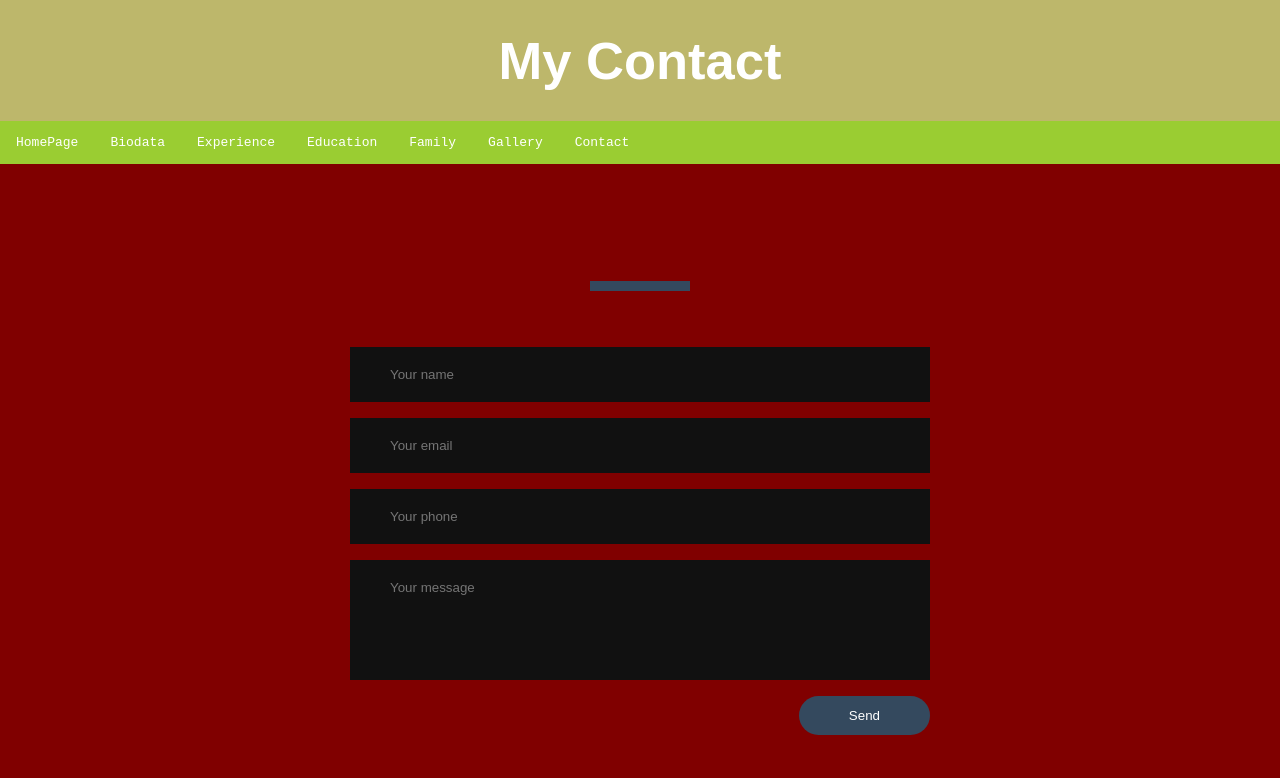
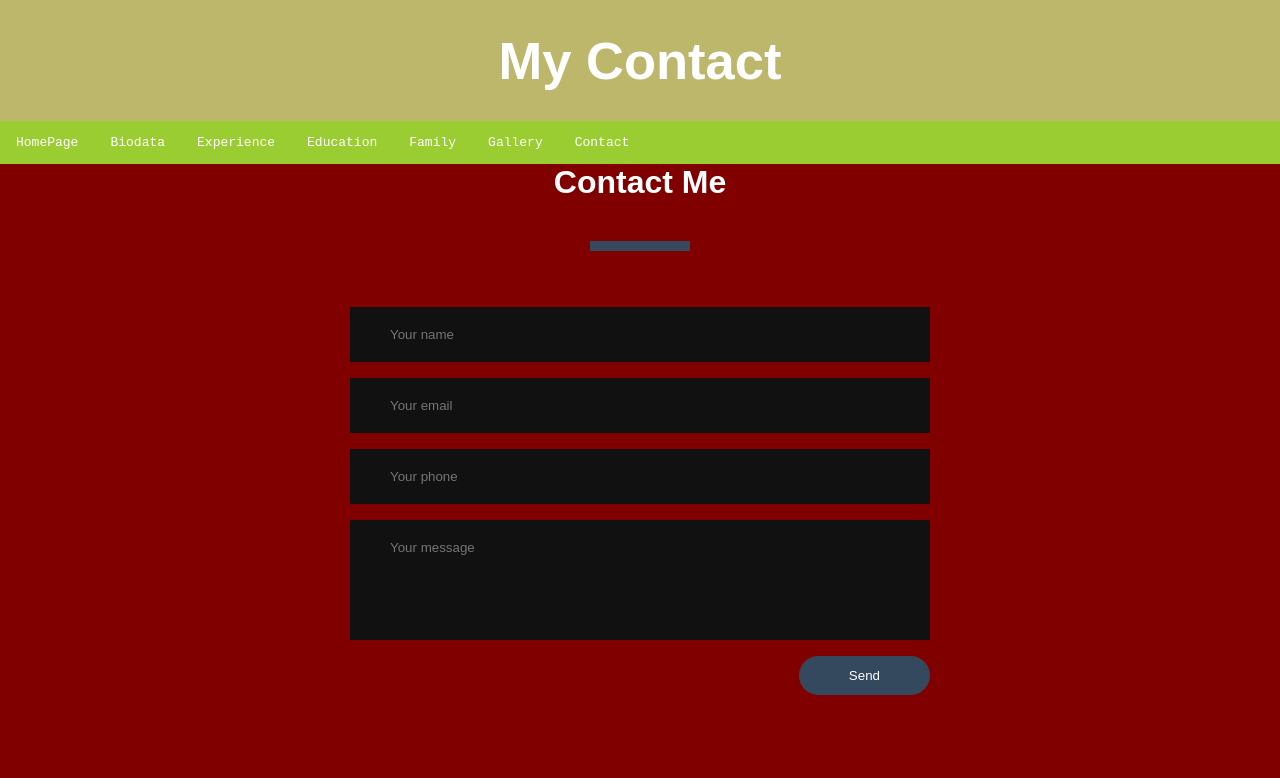
Before and after one commit to Muizzuddin123/INDIVIDUAL_MUHAMMAD-MUIZZUDDIN-BIN-KAMARUZAMAN, a plain HTML site: page contact.html in a window 1280 px wide. Drawn offline with Linux system fonts and the light colour scheme.

Commit message:
Update styles.css

```diff
--- a/styles.css
+++ b/styles.css
@@ -279,14 +279,10 @@ background-attachment: fixed;
   padding: 0;
   font-family: "montserrat",sans-serif;
 }
-.contact-section{
-  background: url(hehe.jpg) no-repeat center;
-  background-size: cover;
-  padding: 40px 0;
-}
+
 .contact-section h1{
   text-align: center;
-  color: maroon;
+  color: white;
 }
 .border{
   width: 100px;
```
